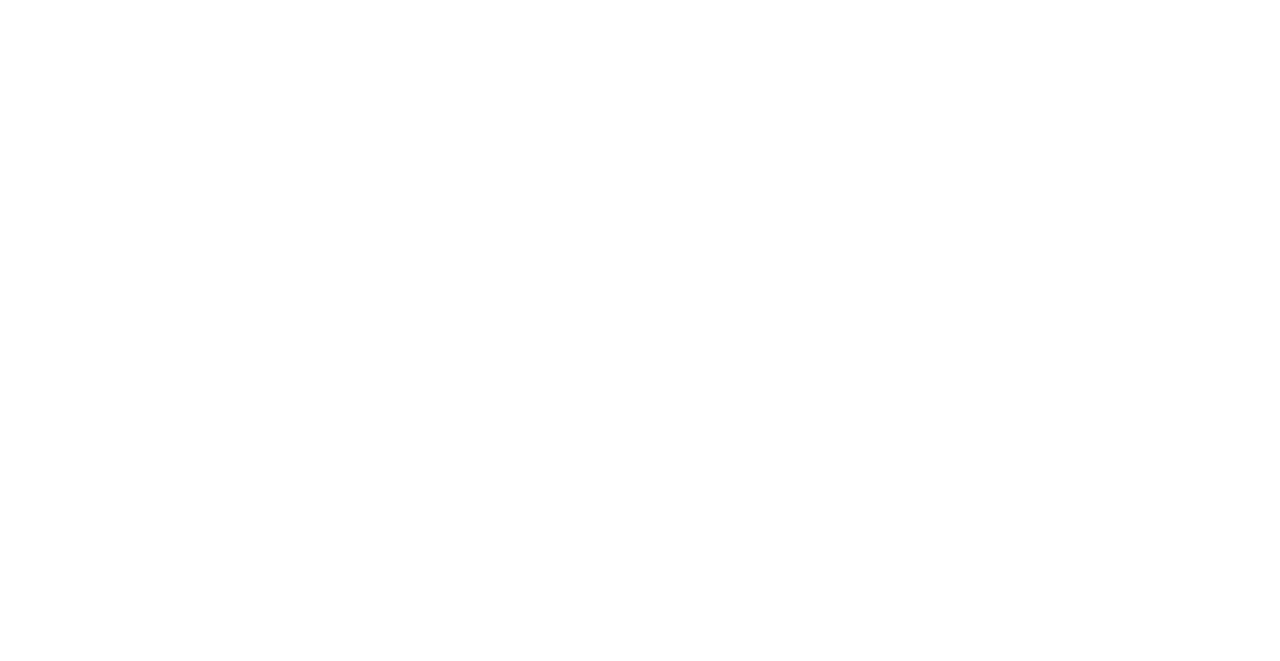
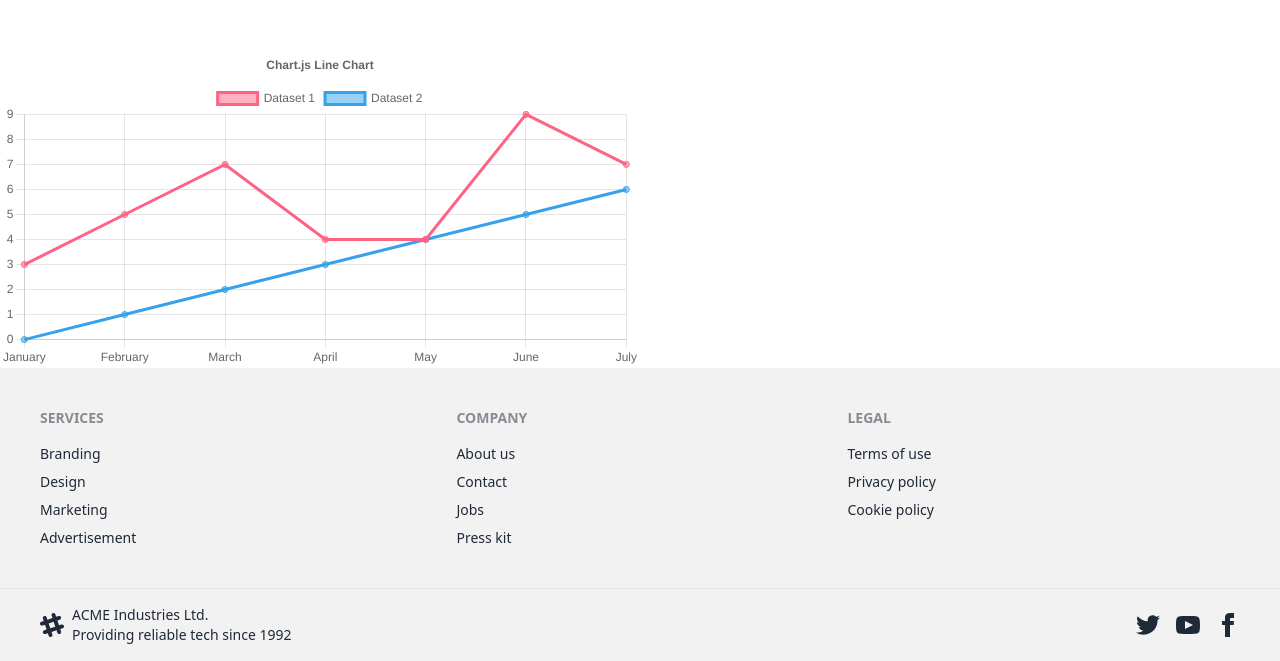
Before and after one commit to Ashik-Ahmed/quizzie, a Next.js app: page /dashboard in a window 1280 px wide. Before the commit this address had no page. Shown: the part 752-1413 px from the top of the page. Before the commit the page ends 800 px from the top, so only its background shows below. Built offline with nearby package versions, Linux system fonts and the light colour scheme; no server answers.

Commit message:
react chart js added

```diff
--- a/components/Navbar/Navbar.js
+++ b/components/Navbar/Navbar.js
@@ -40,8 +40,8 @@
             </div>
             <div className="navbar-center hidden lg:flex">
                 <ul className="menu menu-horizontal p-0">
-                    <li><a onClick={() => router.push('/takeExam')}>Take Exam</a></li>
-                    <li><a>Dashboard</a></li>
+                    <li><button onClick={() => router.push('/takeExam')}>Take Exam</button></li>
+                    <li><button onClick={() => router.push('/dashboard')}>Dashboard</button></li>
                 </ul>
             </div>
             <div className="dropdown dropdown-end">
--- a/components/Quizes/Quizes.js
+++ b/components/Quizes/Quizes.js
@@ -95,7 +95,6 @@
             },
             body: JSON.stringify(points)
         }).then(res => res.json()).then(data => {
-            console.log(data);
             refetch();
         })
     }
@@ -126,8 +125,7 @@
             },
             body: JSON.stringify(result)
         }).then(res => res.json()).then(data => {
-            console.log(data);
-            if (points) {
+            if (data.insertedId && points) {
                 updateProfileWithPoints();
             }
         })
--- a/package.json
+++ b/package.json
@@ -9,10 +9,12 @@
     "lint": "next lint"
   },
   "dependencies": {
+    "chart.js": "^3.9.1",
     "daisyui": "^2.27.0",
     "firebase": "^9.9.4",
     "next": "12.3.0",
     "react": "18.2.0",
+    "react-chartjs-2": "^4.3.1",
     "react-dom": "18.2.0",
     "react-firebase-hooks": "^5.0.3",
     "react-hook-form": "^7.35.0",
--- /dev/null
+++ b/pages/dashboard.js
@@ -0,0 +1,76 @@
+import React from 'react';
+import {
+    Chart as ChartJS,
+    CategoryScale,
+    LinearScale,
+    PointElement,
+    LineElement,
+    Title,
+    Tooltip,
+    Legend,
+} from 'chart.js';
+import { Line } from 'react-chartjs-2';
+import DefaultLayout from '../DefaultLayout/DefaultLayout';
+
+ChartJS.register(
+    CategoryScale,
+    LinearScale,
+    PointElement,
+    LineElement,
+    Title,
+    Tooltip,
+    Legend
+);
+
+export const options = {
+    responsive: true,
+    plugins: {
+        legend: {
+            position: 'top',
+        },
+        title: {
+            display: true,
+            text: 'Chart.js Line Chart',
+        },
+        height: '400px',
+        width: '40vw'
+    },
+};
+
+const labels = ['January', 'February', 'March', 'April', 'May', 'June', 'July'];
+
+export const data = {
+    labels,
+    datasets: [
+        {
+            label: 'Dataset 1',
+            // data: labels.map(() => faker.datatype.number({ min: -1000, max: 1000 })),
+            data: [3, 5, 7, 4, 4, 9, 7, 5, 6, 8],
+            borderColor: 'rgb(255, 99, 132)',
+            backgroundColor: 'rgba(255, 99, 132, 0.5)',
+        },
+        {
+            label: 'Dataset 2',
+            data: [0, 1, 2, 3, 4, 5, 6, 7, 8, 9],
+            borderColor: 'rgb(53, 162, 235)',
+            backgroundColor: 'rgba(53, 162, 235, 0.5)',
+        },
+    ],
+};
+
+const dashboard = () => {
+
+
+
+    return (
+        <DefaultLayout>
+            <div>
+                <div className='w-1/2'>
+                    <Line options={options} data={data} />
+                </div>
+            </div>
+        </DefaultLayout>
+    );
+};
+
+export default dashboard;
```
Also changed, not shown: 1 other file (tests, documents, lock files or other folders).
